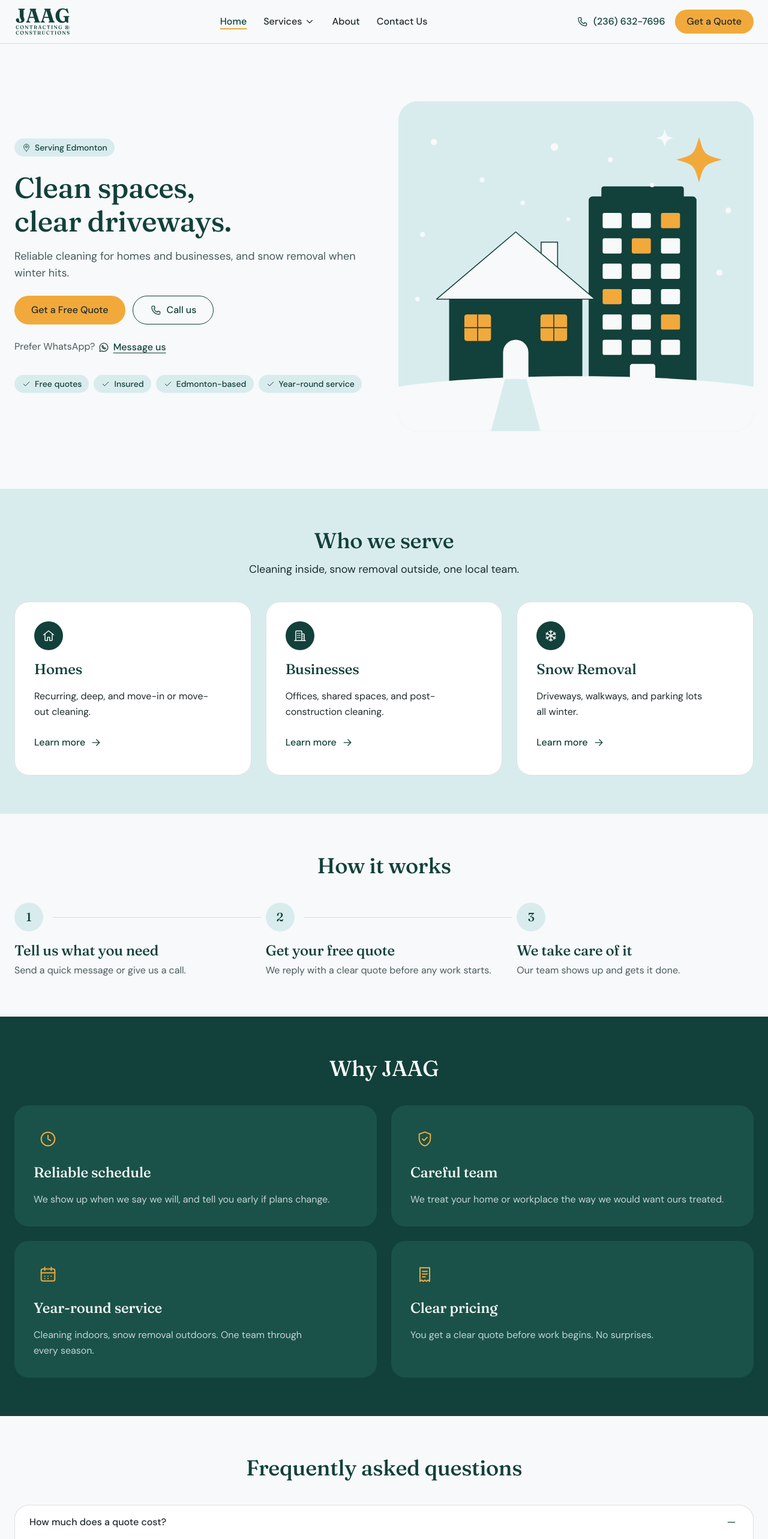
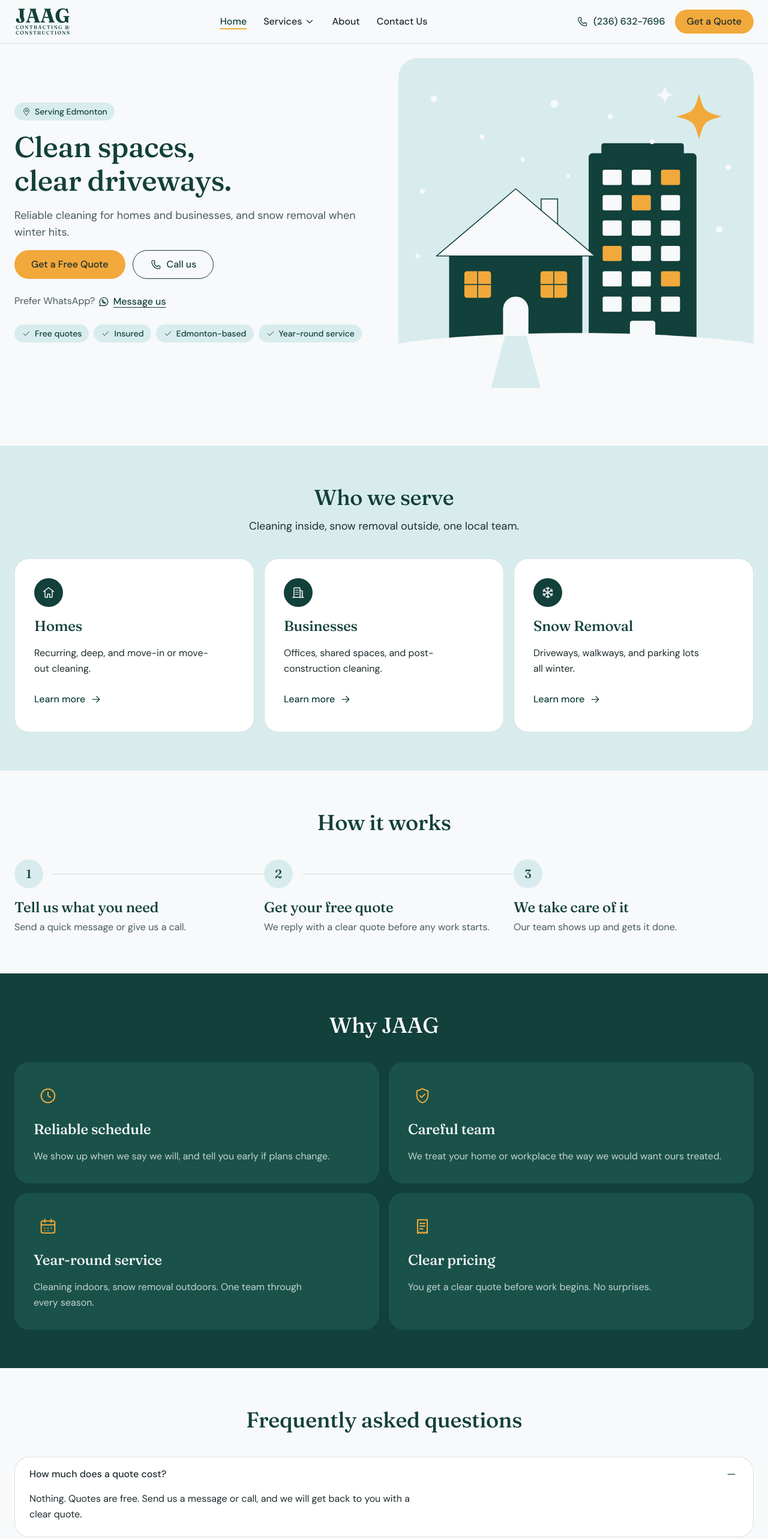
Before and after one commit to DigiBearCA/JAG-cleaning-web, a Next.js app: page / in a window 1280 px wide. Shown: the top 2566 px of the page at 60% size. Built offline with nearby package versions, Linux system fonts and the light colour scheme.

Commit message:
style: reduce gap sizes in various sections for improved layout consistency

```diff
--- a/src/app/about/page.tsx
+++ b/src/app/about/page.tsx
@@ -34,7 +34,7 @@ export default function AboutPage() {
 
       <Section tone="alt" id="values" labelledBy="values-title">
         <SectionHeading id="values-title" title={VALUES.title} align="center" tone="alt" />
-        <ul className="mt-10 grid gap-6 md:grid-cols-2 lg:grid-cols-4">
+        <ul className="mt-10 grid gap-4 md:grid-cols-2 lg:grid-cols-4">
           {VALUES.cards.map((card) => (
             <Card key={card.title} as="li" className="flex flex-col gap-4">
               <FeatureIcon>
--- a/src/app/not-found.tsx
+++ b/src/app/not-found.tsx
@@ -11,7 +11,7 @@ export const metadata: Metadata = {
 export default function NotFound() {
   return (
     <Section spacing="hero" labelledBy="not-found-title">
-      <div className=" flex  flex-col items-center gap-6 text-center">
+      <div className=" flex  flex-col items-center gap-4 text-center">
         <h1 id="not-found-title" className="type-h1 text-primary">
           {NOT_FOUND_COPY.title}
         </h1>
--- a/src/components/sections/CardGridSection.tsx
+++ b/src/components/sections/CardGridSection.tsx
@@ -26,7 +26,7 @@ export function CardGridSection({ id = "types", eyebrow, title, lead, cards, ext
   return (
     <Section id={id} labelledBy={headingId}>
       <SectionHeading id={headingId} eyebrow={eyebrow} title={title} lead={lead} />
-      <ul className={cx("mt-10 grid gap-6 md:grid-cols-2", columns === 4 ? "lg:grid-cols-4" : "lg:grid-cols-3")}>
+      <ul className={cx("mt-10 grid gap-4 md:grid-cols-2", columns === 4 ? "lg:grid-cols-4" : "lg:grid-cols-3")}>
         {cards.map((card) => (
           <Card key={card.title} as="li" className="flex flex-col gap-4">
             <FeatureIcon>
--- a/src/components/sections/ChecklistSection.tsx
+++ b/src/components/sections/ChecklistSection.tsx
@@ -44,7 +44,7 @@ export function ChecklistSection({ id = "included", eyebrow, title, lead, groups
   return (
     <Section tone="alt" id={id} labelledBy={headingId}>
       <SectionHeading id={headingId} eyebrow={eyebrow} title={title} lead={lead} tone="alt" />
-      <div className={cx("mt-10 grid gap-6", !single && "md:grid-cols-2")}>
+      <div className={cx("mt-10 grid gap-4", !single && "md:grid-cols-2")}>
         {groups.map((group, index) => (
           <Card key={group.title ?? `group-${index}`} className="flex flex-col gap-5">
             {group.title ? <h3 className="type-h3 text-primary">{group.title}</h3> : null}
--- a/src/components/sections/Hero.tsx
+++ b/src/components/sections/Hero.tsx
@@ -16,8 +16,8 @@ export interface HeroProps {
 /** Home hero: text left, illustration right on desktop; stacked on mobile. */
 export function Hero({ image }: HeroProps) {
   return (
-    <Section spacing="hero" labelledBy="hero-title" containerClassName="grid items-center gap-10 md:grid-cols-2 md:gap-12">
-      <div className="flex animate-fade-up flex-col items-start gap-6">
+    <Section spacing="hero" labelledBy="hero-title" containerClassName="grid items-center gap-4 md:grid-cols-2 md:gap-12">
+      <div className="flex animate-fade-up flex-col items-start gap-4">
         <Chip icon="mapPin">{HERO.eyebrow}</Chip>
         <div className="flex flex-col gap-4">
           <h1 id="hero-title" className="type-h1 text-primary">
--- a/src/components/sections/HowItWorks.tsx
+++ b/src/components/sections/HowItWorks.tsx
@@ -17,7 +17,7 @@ export function HowItWorks({ tone = "base" }: HowItWorksProps) {
   return (
     <Section tone={tone} id="how-it-works" labelledBy="how-it-works-title">
       <SectionHeading id="how-it-works-title" title={HOW_IT_WORKS.title} align="center" tone={tone} />
-      <ol className="mt-10 grid gap-8 md:grid-cols-3 md:gap-6">
+      <ol className=" mt-10 grid  gap-8 md: md:grid-cols-3 md:gap-4">
         {HOW_IT_WORKS.steps.map((step, index) => {
           const last = index === HOW_IT_WORKS.steps.length - 1;
           return (
--- a/src/components/sections/PageHero.tsx
+++ b/src/components/sections/PageHero.tsx
@@ -40,7 +40,7 @@ export function PageHero({ eyebrow, title, lead, scene, sceneLabel, image, showA
       labelledBy="page-title"
       containerClassName={cx("grid items-center gap-10", hasVisual && "md:grid-cols-2 md:gap-12")}
     >
-      <div className="flex animate-fade-up flex-col items-start gap-6">
+      <div className="flex animate-fade-up flex-col items-start gap-4">
         <Chip>{eyebrow}</Chip>
         <div className="flex flex-col gap-4">
           <h1 id="page-title" className="type-h1 text-primary">
--- a/src/components/sections/QuoteSection.tsx
+++ b/src/components/sections/QuoteSection.tsx
@@ -24,7 +24,7 @@ export function QuoteSection({ defaultService }: QuoteSectionProps) {
       labelledBy="quote-title"
       containerClassName="grid items-start gap-10 md:grid-cols-2 md:gap-12"
     >
-      <div className="flex flex-col gap-6">
+      <div className="flex flex-col gap-4">
         <SectionHeading id="quote-title" title={QUOTE_COPY.title} lead={QUOTE_COPY.lead} />
         <p className="max-w-prose type-body text-ink-muted">{QUOTE_COPY.reassurance}</p>
         <div className="flex flex-col items-start gap-4">
--- a/src/components/sections/WhoWeServe.tsx
+++ b/src/components/sections/WhoWeServe.tsx
@@ -29,7 +29,7 @@ export function WhoWeServe({
   return (
     <Section tone={tone} id={id} labelledBy={headingId}>
       <SectionHeading id={headingId} title={title} lead={lead} align="center" tone={tone} />
-      <ul className="mt-10 grid gap-6 lg:grid-cols-3">
+      <ul className="mt-10 grid gap-4 lg:grid-cols-3">
         {cards.map((card) => (
           <Card key={card.href} as="li" interactive className="flex flex-col gap-4">
             <FeatureIcon>
--- a/src/components/sections/WhyJag.tsx
+++ b/src/components/sections/WhyJag.tsx
@@ -9,7 +9,7 @@ export function WhyJag() {
   return (
     <Section tone="dark" id="why-jag" labelledBy="why-jag-title">
       <SectionHeading id="why-jag-title" title={WHY_JAAG.title} align="center" tone="dark" />
-      <ul className="mt-10 grid gap-6 md:grid-cols-2">
+      <ul className="mt-10 grid gap-4 md:grid-cols-2">
         {WHY_JAAG.cards.map((card) => (
           <li key={card.title} className="flex flex-col gap-4 rounded-card bg-dark-card p-6 md:p-8">
             <FeatureIcon surface="dark">
--- a/src/components/ui/Container.tsx
+++ b/src/components/ui/Container.tsx
@@ -8,5 +8,5 @@ export interface ContainerProps {
 
 /** 1120px max width, 16px side padding on mobile and 24px from 768px. */
 export function Container({ className, children }: ContainerProps) {
-  return <div className={cx("mx-auto w-full max-w-[1600px] px-4 md:px-6", className)}>{children}</div>;
+  return <div className={cx(" w-full max-w-[1600px] px-4 md:px-6", className)}>{children}</div>;
 }
--- a/src/components/ui/Section.tsx
+++ b/src/components/ui/Section.tsx
@@ -41,7 +41,7 @@ export function Section({
       aria-labelledby={labelledBy}
       className={cx(
         TONE_CLASSES[tone],
-        spacing === "hero" ? "py-12 md:py-24" : "py-12 md:py-16",
+        spacing === "hero" ? "py-12 md:py-24 pt-4 md:pt-6 " : "py-12 md:py-16",
         bordered && "border-t border-line",
         className,
       )}
```
